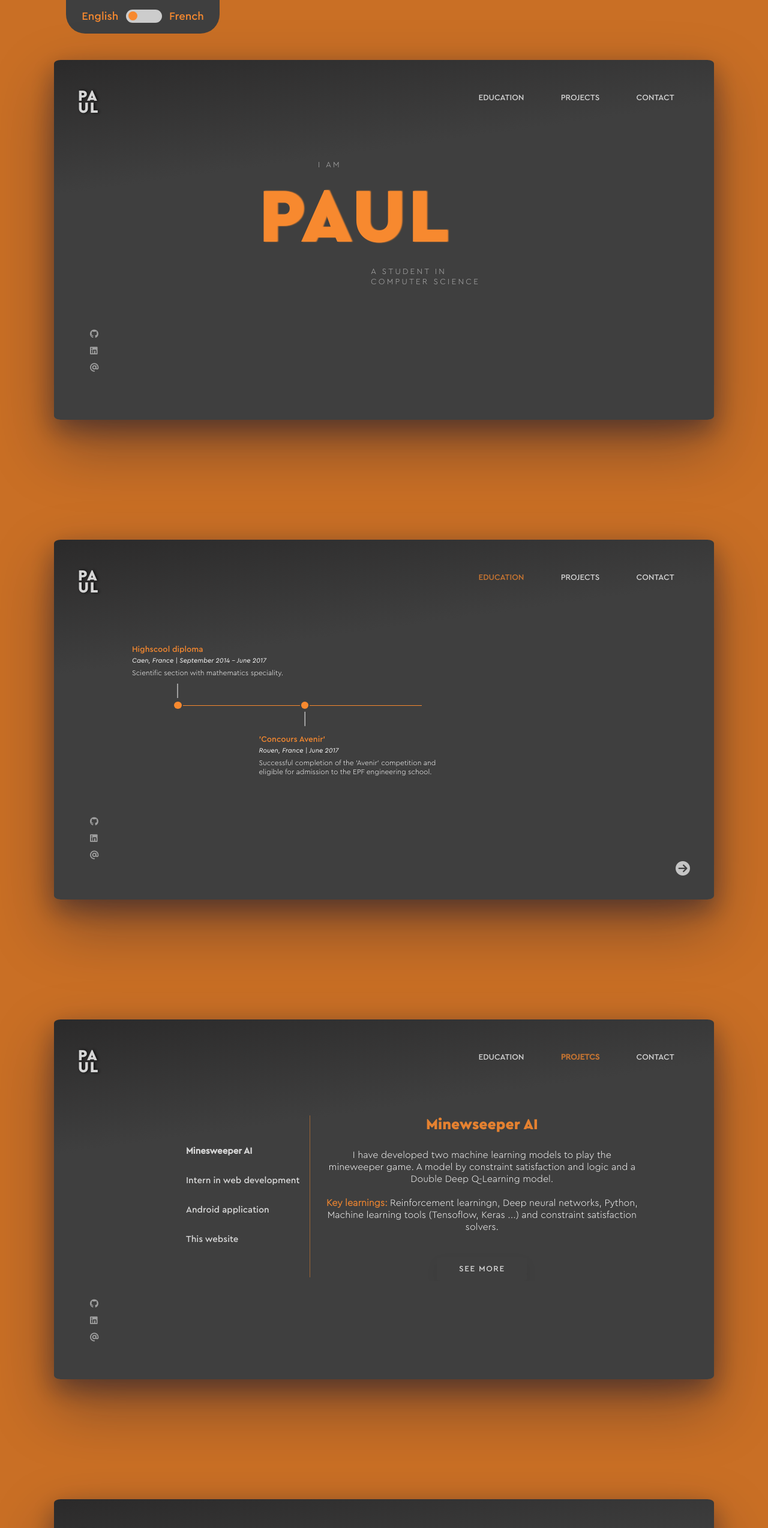
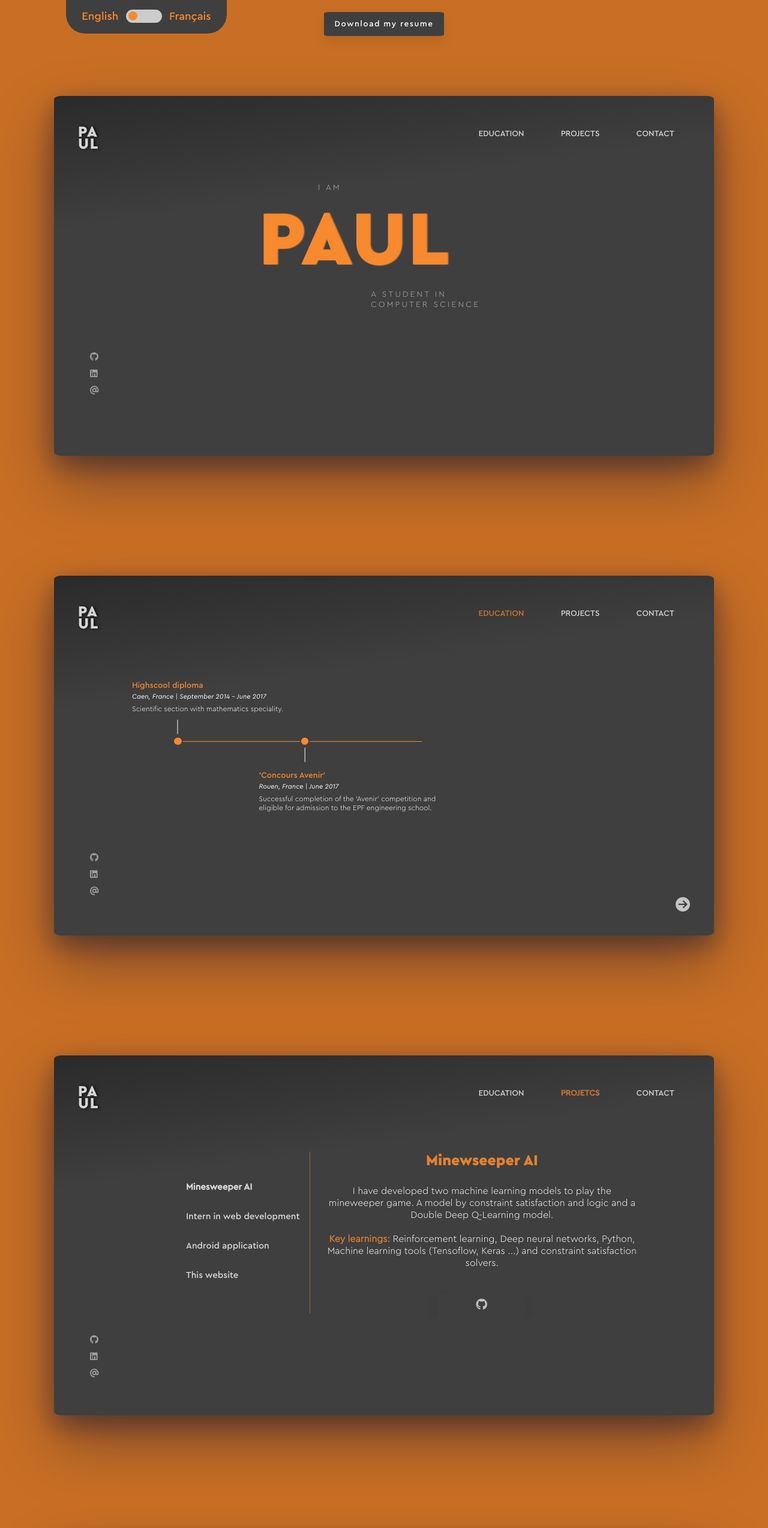
Before and after one commit to PaulBarZa/Website, a plain HTML site: page index.html in a window 1280 px wide. Shown: the top 2548 px of the page at 60% size. Drawn offline with Linux system fonts and the light colour scheme.

Commit message:
feat: add button download my resume and correct mistakes

```diff
--- a/index.html
+++ b/index.html
@@ -3,6 +3,7 @@
 
 <head>
     <meta charset="utf-8" />
+    <meta name="viewport" content="width=device-width, initial-scale=1, user-scalable=no">
     <link rel="stylesheet" href="style.css" />
     <script src="https://kit.fontawesome.com/a266f21d5e.js" crossorigin="anonymous"></script>
     <script type="text/javascript" src="page.js"></script>
@@ -13,7 +14,8 @@
 <body>
     <div id="row" class="row">
         <div class="language"><span class="en">&nbsp;&nbsp;English&nbsp;&nbsp;</span><label class="switch"><input id="checkbox" type="checkbox" onclick="javascript:switchLanguage()"><span
-                    class="slider round"></span></label><span class="fr">&nbsp;&nbsp;French&nbsp;&nbsp;</span></div>
+                    class="slider round"></span></label><span class="fr">&nbsp;&nbsp;Français&nbsp;&nbsp;</span></div>
+        <div class="download"><button onclick="window.open('paul_barthe_resume.pdf')" id="download_resume">Download my resume</button></div>
         <div class="color"><div class="circle" onclick="javascript:switchColor()"></div>
         </div>
     </div>
@@ -173,7 +175,9 @@
                 <div class="right-zone">
                     <div class="title" id="title"><br></div>
                     <div class="text" id="text"></div>
-                    <button id="see-more" onClick="">SEE MORE</button>
+                    <div class="see-more">
+                        <button id="see-more" onClick=""><i class="fab fa-github"></i></button>
+                    </div>
                 </div>
             </div>
 
@@ -207,8 +211,8 @@
                 <div class=left-zone>
                     <div class="title">CONTACT</div>
                     <br>
-                    <p>Currently looking for an internship in the field of machine learning. You can contact me via
-                        e-mail, phone, linkedin or via the contact form.</p>
+                    <p>Currently looking for an internship in the field of machine learning, you can contact me via
+                        e-mail, phone, linkedin or via the contact form (currently unavailable).</p>
                     <br>
                     <div class="subtitle">Phone</div>
                     <p>+337 81 09 14 85</p>
--- a/page.js
+++ b/page.js
@@ -3,13 +3,10 @@ var projects = {
     actilityProject : "From July to the end of December 2020, I did an internship in the company <a href='https://www.actility.com' target='_blank' class='link-actility'>Actility</a>. My project was to develop a web application to drive a LoRaWAN network.<br><br><span class='colored'>Key learnings:</span> Angular, Go, REST API, LoRaWAN network, Linux.",
     androidTitle : "Android application",
     androidProject : "As part of a school project I was able to develop a very simple application that allows you to scan food products and get information on the product's impact on health and the environment.<br><br><span class='colored'>Stack:</span> Android studio, Kotlin. ",
-    androidLink : "javascript:window.open('https://github.com/PaulBarZa/Orange_App', '_blank');",
     minesweeperTitle : "Minewseeper AI",
-    minesweeperProject : "I have developed two machine learning models to play the mineweeper game. A model by constraint satisfaction and logic and a Double Deep Q-Learning model.<br><br><span class='colored'>Key learnings:</span> Reinforcement learningn, Deep neural networks, Python, Machine learning tools (Tensoflow, Keras ...) and constraint satisfaction solvers.",
-    minesweeperLink : "javascript:window.open('https://github.com/PaulBarZa/minesweeper_machine_learning', '_blank');",
+    minesweeperProject : "I have developed two machine learning models to play the mineweeper game. A model by constraint satisfaction and logic and a Double Deep Q-Learning model.<br><br><span class='colored'>Key learnings:</span> Reinforcement learning, Deep neural networks, Python, Machine learning tools (Tensoflow, Keras ...) and constraint satisfaction solvers.",
     webSiteTitle : "This website",
     webSiteProject : "The objective of this project was to have fun while reinforcing my mastery of the basic tools of web development.<br><br><span class='colored'>Stack:</span> HTML/CSS, Javascript, Node.js.",
-    webSiteLink : "javascript:window.open('https://github.com/PaulBarZa/Cv_Paul_Barthe', '_blank');",
 }
 
 const yellow = "#ffce00";
@@ -96,7 +93,6 @@ function flipcard(){
 }
 
 function switchText(id){
-
     for (let i = 1; i < 5; i++) {
         document.getElementById(i).style.fontWeight = "normal";
     }
@@ -104,7 +100,7 @@ function switchText(id){
     switch(id) {
         case 1:
             changeText(projects["minesweeperTitle"], projects["minesweeperProject"]);
-            button.setAttribute("onClick", projects["minesweeperLink"]);
+            button.setAttribute("onClick", "javascript:window.open('https://github.com/PaulBarZa/minesweeper_machine_learning', '_blank');");
             button.hidden = false;
             break;
         case 2:
@@ -113,12 +109,12 @@ function switchText(id){
             break;
         case 3:
             changeText(projects["androidTitle"], projects["androidProject"]);
-            button.setAttribute("onClick", projects["androidLink"]);
+            button.setAttribute("onClick", "javascript:window.open('https://github.com/PaulBarZa/Orange_App', '_blank');");
             button.hidden = false;
             break;
         case 4:
             changeText(projects["webSiteTitle"], projects["webSiteProject"]);
-            button.setAttribute("onClick", projects["webSiteLink"]);
+            button.setAttribute("onClick", "javascript:window.open('https://github.com/PaulBarZa/Cv_Paul_Barthe', '_blank');");
             button.hidden = false;
     }
 
--- a/style.css
+++ b/style.css
@@ -117,6 +117,15 @@ input:checked + .slider:before {
 	background-color: rgb(63, 63, 63);
 }
 
+.download {
+	margin: auto;
+}
+.download button {
+	margin-top: 20px;
+	width: 200px;
+	background-color: rgb(63, 63, 63);
+	opacity: 1;
+}
 div#row .circle {
 	width: 40px;
 	height: 40px;
@@ -247,7 +256,6 @@ button:focus {
 }
 
 section#sec-1 .body-first-part {
-	padding-top: 2%;
 	padding-left: 40%;
 	font-family: "Cera Pro Light";
 	font-size: 85%;
@@ -536,6 +544,13 @@ section#sec-3 .separation {
 	background: var(--color);
 	opacity: 0.5;
 }
+
+section#sec-3 .see-more i {
+	padding-top: 0%;
+	font-size: 140%;
+	opacity: 0.85;
+}
+
 section#sec-3 .right-zone {
 	height: 100%;
 	width: 70%;
--- a/traduction.js
+++ b/traduction.js
@@ -1,5 +1,9 @@
 const language = {
     eng: {
+        resume:{
+            download: "Download my resume",
+            link: "window.open('paul_barthe_resume.pdf')",
+        },
         header:{
             part_1: 'EDUCATION',
             part_2: 'PROJECTS',
@@ -57,15 +61,14 @@ const language = {
                 androidTitle : "Android application",
                 androidProject : "As part of a school project I was able to develop a very simple application that allows you to scan food products and get information on the product's impact on health and the environment.<br><br><span class='colored'>Stack:</span> Android studio, Kotlin. ",
                 minesweeperTitle : "Minewseeper AI",
-                minesweeperProject : "I have developed two machine learning models to play the mineweeper game. A model by constraint satisfaction and logic and a Double Deep Q-Learning model.<br><br><span class='colored'>Key learnings:</span> Reinforcement learningn, Deep neural networks, Python, Machine learning tools (Tensoflow, Keras ...) and constraint satisfaction solvers.",
+                minesweeperProject : "I have developed two machine learning models to play the mineweeper game. A model by constraint satisfaction and logic and a Double Deep Q-Learning model.<br><br><span class='colored'>Key learnings:</span> Reinforcement learning, Deep neural networks, Python, Machine learning tools (Tensoflow, Keras ...) and constraint satisfaction solvers.",
                 webSiteTitle : "This website",
                 webSiteProject : "The objective of this project was to have fun while reinforcing my mastery of the basic tools of web development.<br><br><span class='colored'>Stack:</span> HTML/CSS, Javascript, Node.js.",
-            },
-            button: "SEE MORE",
+            }
         },
         section_4:{
             title: "CONTACT",
-            text: "Currently looking for an internship in the field of machine learning. You can contact me via e-mail, phone, linkedin or via the contact form.",
+            text: "Currently looking for an internship in the field of machine learning, you can contact me via e-mail, phone, linkedin or via the contact form (currently unavailable).",
             phone: "Phone",
             number_phone: "+337 81 09 14 85",
             form:{
@@ -82,6 +85,10 @@ const language = {
         color: "COLOR",
     },
     fr: {
+        resume:{
+            download: "Télécharger mon CV",
+            link: "window.open('paul_barthe_resume_fr.pdf')",
+        },
         header:{
             part_1: 'FORMATION',
             part_2: 'PROJETS',
@@ -137,17 +144,16 @@ const language = {
                 actilityTitle: "Application web Frontend & Backend",
                 actilityProject: "De juillet à fin décembre 2020, j'ai effectué un stage dans l'entreprise <a href='https://www.actility.com' target='_blank' class='link-actility'>Actility</a>. J'ai développé une application web visant à piloter un réseau LoRaWAN.<br><br><span class='colored'>Principaux enseignements:</span> Angular, Go, REST API, réseau LoRaWAN, Linux.",
                 androidTitle: "Application Android",
-                androidProject: "Dans le cadre d'un projet d'école j'ai pu développer une application très simpliste qui permet de scanner les produits alimentaires et d'obtenir une information sur l'impact du produit sur la santé et l'environnement.<br><br><span class='colored'>Stack:</span> Android Stuido, Kotlin.",
+                androidProject: "Dans le cadre d'un projet d'école j'ai pu développer une application simple qui permet de scanner les produits alimentaires et d'obtenir une information sur l'impact du produit sur la santé et l'environnement.<br><br><span class='colored'>Stack:</span> Android Stuido, Kotlin.",
                 minesweeperTitle: "IA jeu du démineur",
                 minesweeperProject: "J'ai développé deux modèles de machine learning pour jouer au jeu mineweeper. Un modèle par satisfaction de contraintes et logique et un modèle de Double Deep Q-Learning.<br><br><span class='colored'>Principaux enseignements:</span> Apprentissage par renforcement, Réseaux de neurones profonds, Python, Outils de machine learning (Tensoflow, Keras...) et solveurs de satisfaction de contraintes.",
                 webSiteTitle: "Ce site",
                 webSiteProject: "L'objectif de ce projet était de m'amuser tout en renforçant ma maîtrise des outils de base du développement web.<br><br><span class='colored'>Stack:</span> HTML/CSS, Javascript, Node.js.",
-            },
-            button: "VOIR PLUS",
+            }
         },
         section_4:{
             title: "CONTACT",
-            text: "Actuellement à la recherche d'un stage dans le domaine de l'intelligence artificielle. Vous pouvez me contacter par e-mail, téléphone, linkedin ou via le formulaire de contact.",
+            text: "Actuellement à la recherche d'un stage dans le domaine de l'intelligence artificielle, vous pouvez me contacter par e-mail, téléphone, linkedin ou via le formulaire de contact (actuellement indisponible).",
             phone: "Téléphone",
             number_phone: "07 81 09 14 85",
             form:{
@@ -176,7 +182,11 @@ function switchLanguage() {
 }
 
 function changeLang(lang){
-
+    // Download resume
+    var resume_button = document.getElementById("download_resume")
+    resume_button.textContent = lang.resume.download
+    console.log(resume_button.getAttribute("onClick"))
+    resume_button.setAttribute("onClick", lang.resume.link)
     // Header
     var headers = document.querySelectorAll(".parts");
 
@@ -249,15 +259,14 @@ function changeLang(lang){
         var a = el.querySelector("a");
 
         a.textContent = lg_sec_3.li["title_"+i];
-        i++;
 
         if(a.style.fontWeight == "bold"){
             projects = lg_sec_3.projects;
+            switchText(i)
             a.click();
         }
+        i++;
     })
-
-    sec_3.querySelector("button").textContent = lg_sec_3.button;
 
     // Section 4
     var sec_4 = document.getElementById("sec-4");
@@ -279,9 +288,6 @@ function changeLang(lang){
     sec_4.querySelector(".message").innerHTML = lg_sec_4.form.sendMessage;
 
     // Global
-
-    document.querySelector(".en").innerHTML = lang.en;
-    document.querySelector(".fr").innerHTML = lang.fr;
     document.querySelector(".modal-message").textContent = lang.modal;
 }
 
```
Also changed, not shown: 2 other files.
